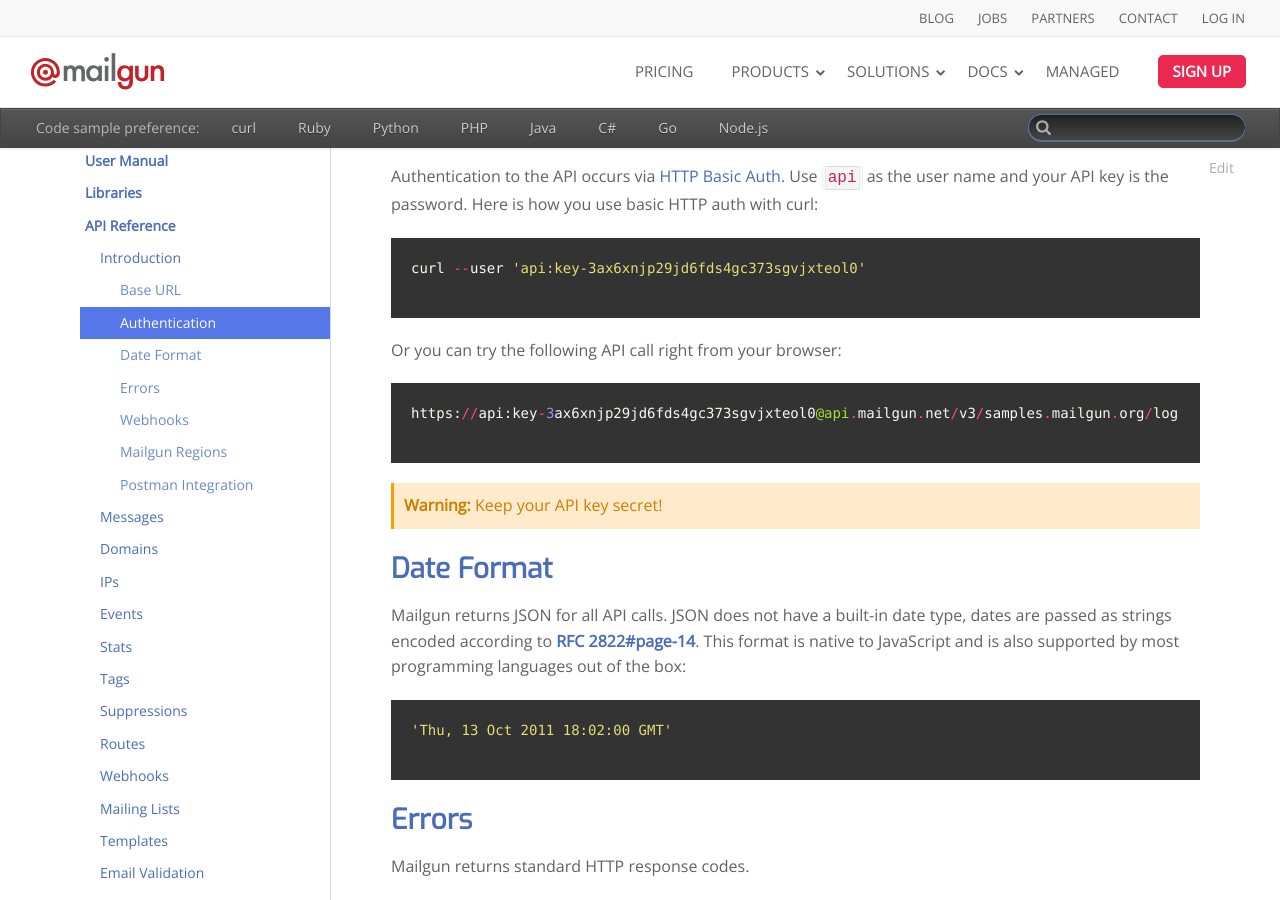
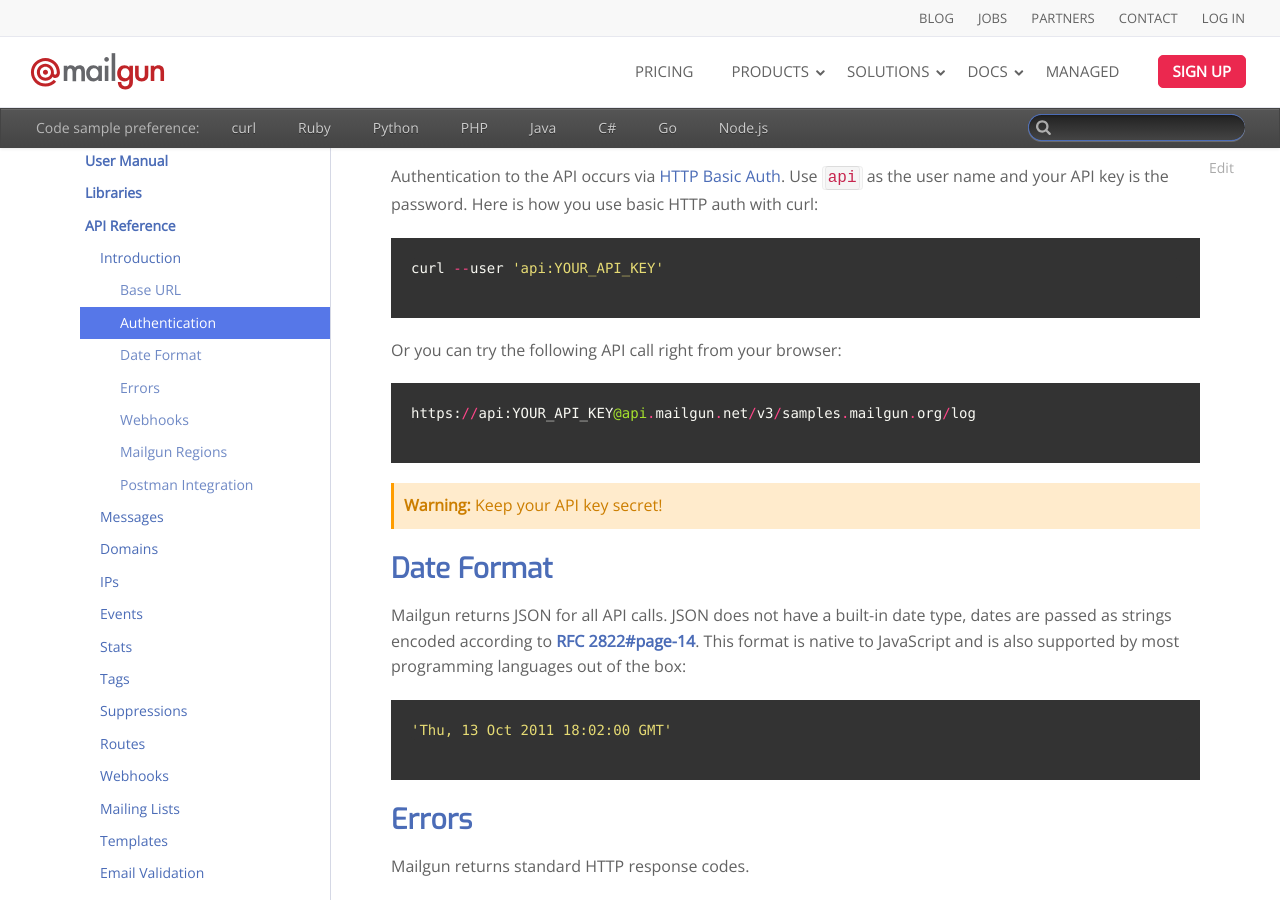
Before and after one commit to mailgun/documentation, a Sphinx documentation site: the page built from source/api-intro.rst, in a window 1280 px wide and 900 px high, scrolled down 1275 px. Built offline with Sphinx 7.4.7, drawn with Linux system fonts in a browser that asks for light colours; comment, search, counter and statistics services are not loaded.

Commit message:
Favor YOUR_API_KEY as a placeholder instead of a fake key

```diff
--- a/source/api-intro.rst
+++ b/source/api-intro.rst
@@ -53,11 +53,11 @@
 Authentication to the API occurs via `HTTP Basic Auth`_. Use ``api`` as the user
 name and your API key is the password. Here is how you use basic HTTP auth with curl::
 
-    curl --user 'api:key-3ax6xnjp29jd6fds4gc373sgvjxteol0'
+    curl --user 'api:YOUR_API_KEY'
 
 Or you can try the following API call right from your browser::
 
-    https://api:key-3ax6xnjp29jd6fds4gc373sgvjxteol0@api.mailgun.net/v3/samples.mailgun.org/log
+    https://api:YOUR_API_KEY@api.mailgun.net/v3/samples.mailgun.org/log
 
 .. warning:: Keep your API key secret!
 
```
